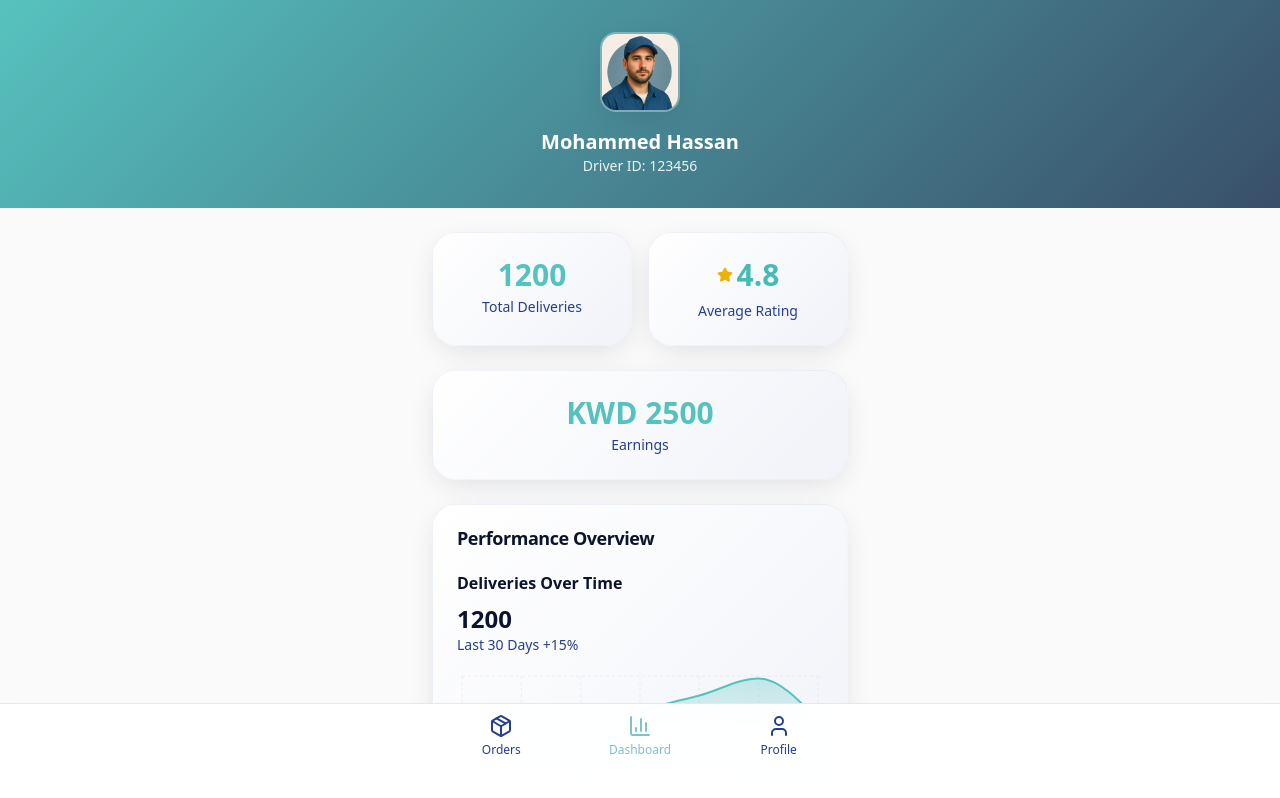
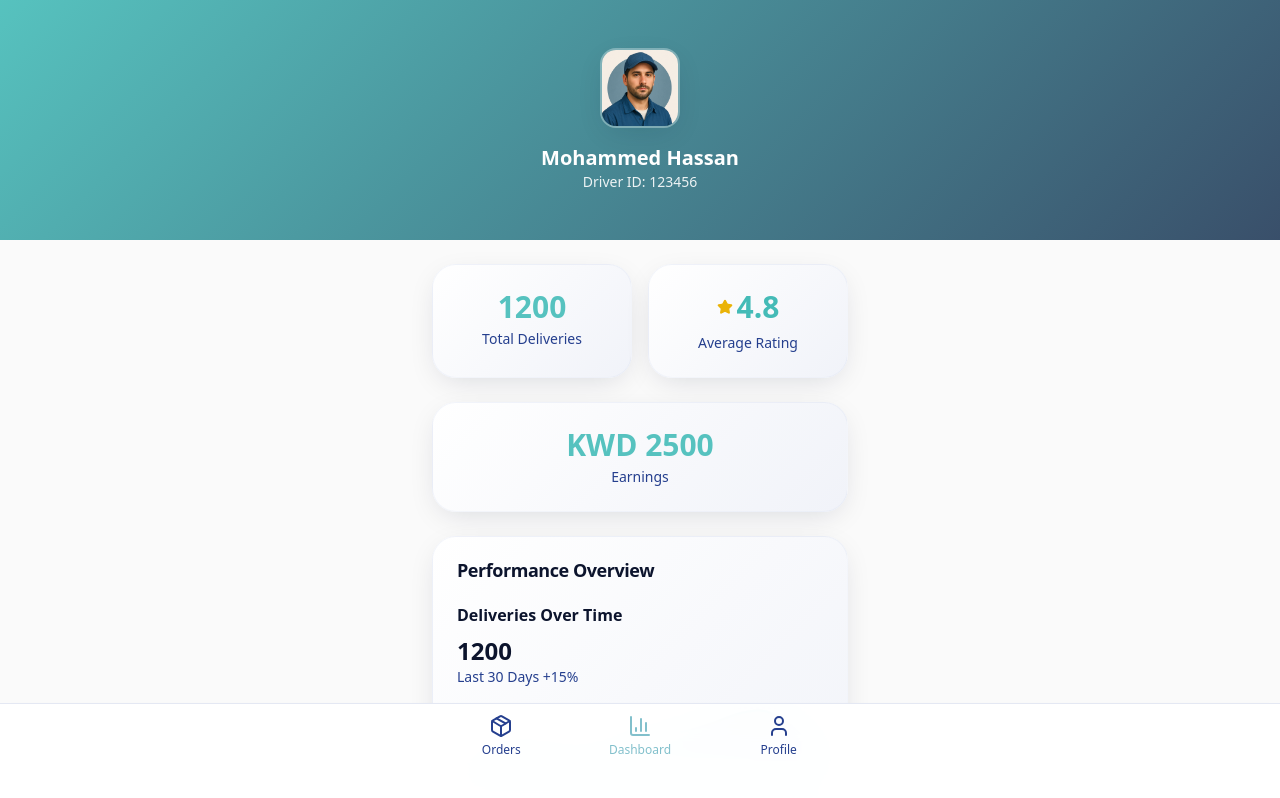
Before and after one commit to sedra-asrawi/wasel-flow-ai, a React (Vite) app: page /dashboard in a window 1280 px wide. Shown: the top 798 px of the page. Built offline with nearby package versions, Linux system fonts and the light colour scheme; the HTML template or start-up script is replaced by a standard one.

Commit message:
Add space to Orders and Dashboard
Add more gradient space to the top of the Orders and Dashboard pages, pushing existing elements down.

```diff
--- a/src/pages/DashboardPage.tsx
+++ b/src/pages/DashboardPage.tsx
@@ -60,7 +60,7 @@ const DashboardPage = () => {
     <main className="min-h-[100dvh] max-w-screen overflow-x-hidden bg-background text-foreground">
       <div className="safe-pads">
         {/* Header */}
-        <header className="bg-gradient-primary text-white px-4 py-8 pt-safe">
+        <header className="bg-gradient-primary text-white px-4 py-12 pt-safe">
           <div className="max-w-md mx-auto text-center">
             <div className="w-20 h-20 rounded-2xl mx-auto mb-4 overflow-hidden border-2 border-white/30 shadow-medium">
               <img
--- a/src/pages/Index.tsx
+++ b/src/pages/Index.tsx
@@ -39,7 +39,7 @@ const Index = () => {
     <main className="h-[100dvh] max-w-screen overflow-hidden bg-background text-foreground">
       <div className="safe-pads h-full flex flex-col">
         {/* Header */}
-        <header className="bg-gradient-primary text-white px-4 py-8 pt-safe flex-shrink-0">
+        <header className="bg-gradient-primary text-white px-4 py-12 pt-safe flex-shrink-0">
           <div className="max-w-md mx-auto">
             <h1 className="text-2xl font-bold">Wasel Driver</h1>
             <p className="text-blue-100">New order available</p>
```
